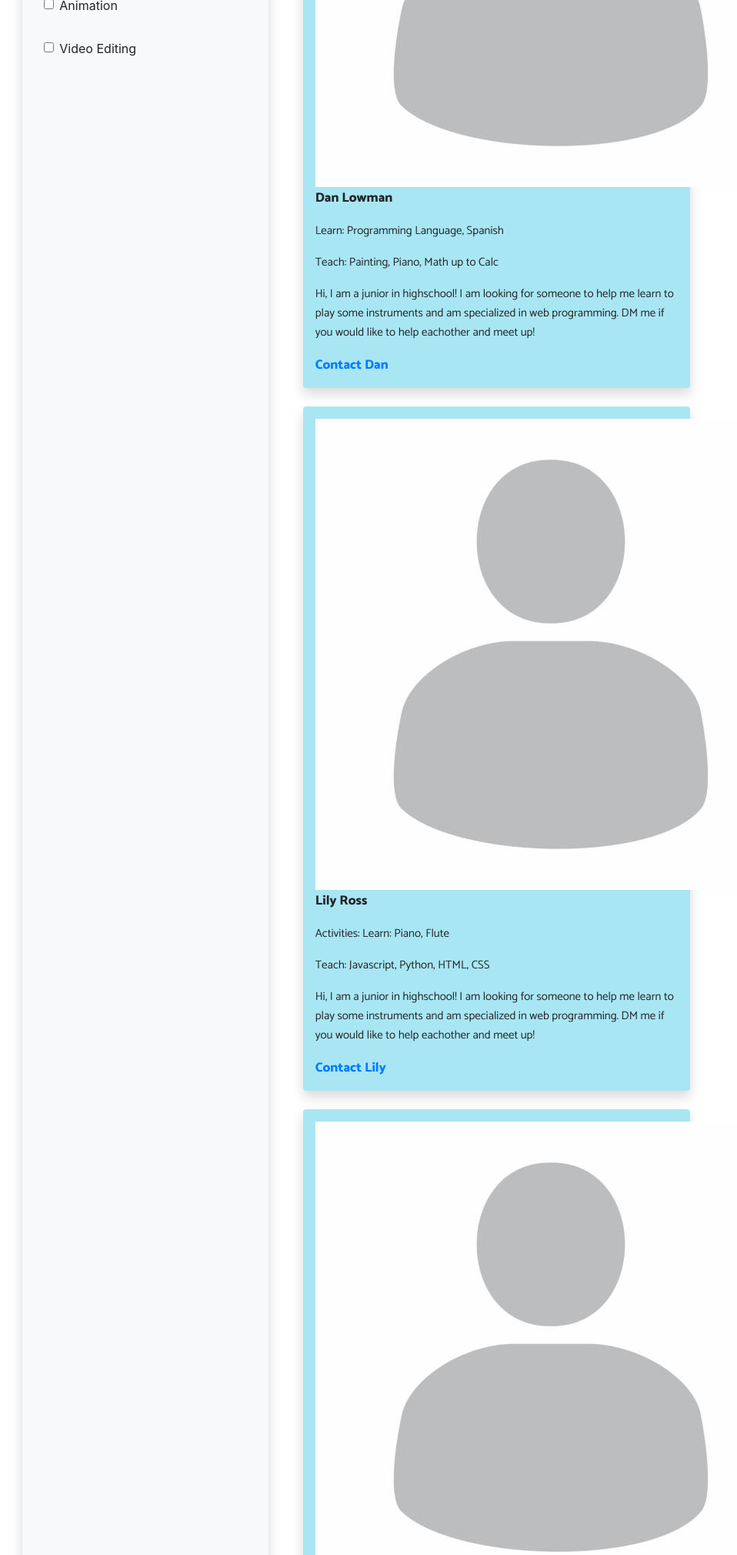
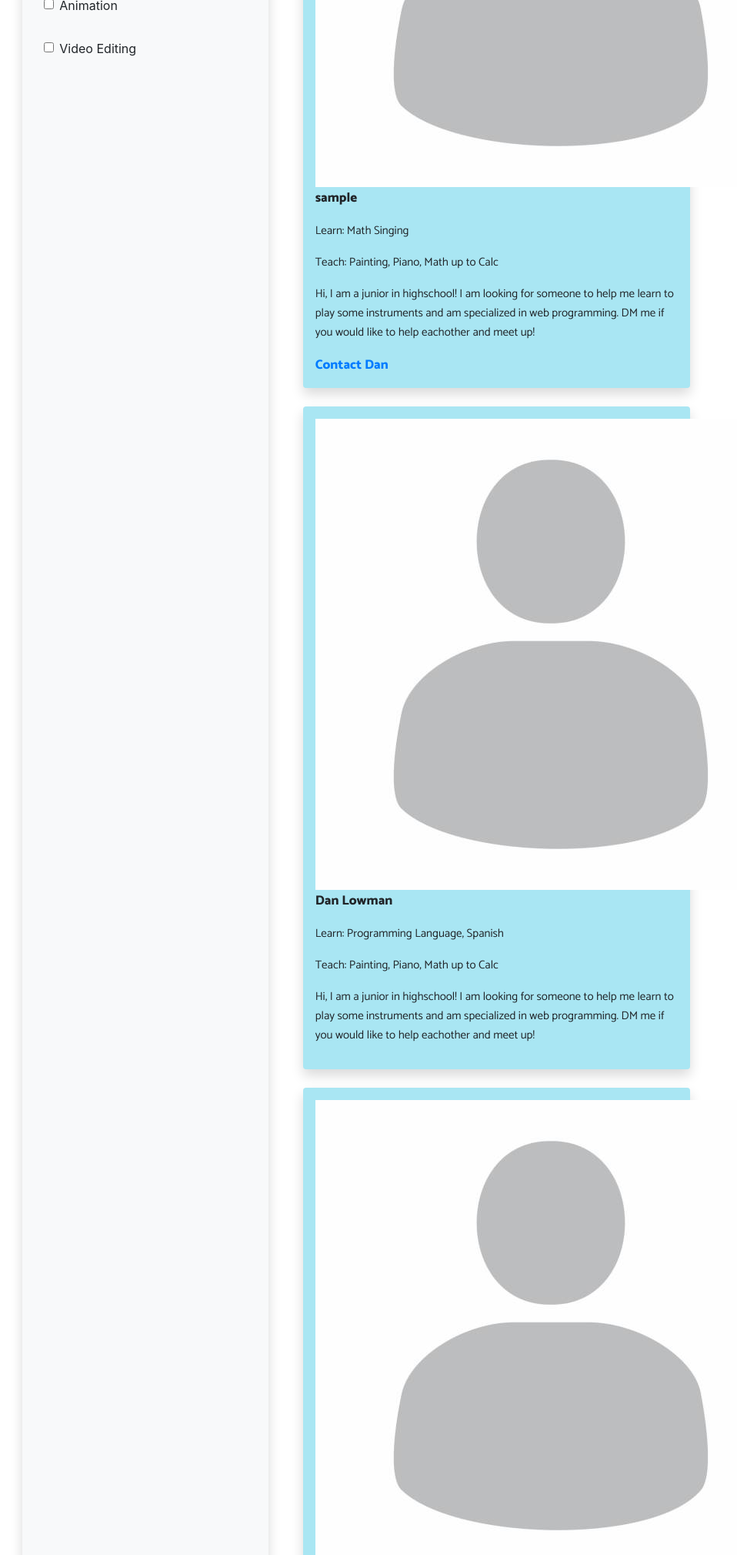
Before and after one commit to ViktorBash/ElevateTogether, a Django app: template mysite/templates/home.html in a window 1280 px wide. Shown: the part 589-2609 px from the top of the page at 77% size, without its empty margins (0-958 px from the left). Run offline with Django 3.2, Linux system fonts and the light colour scheme; the template is opened without the code that fills it: values that come from a table or form of the project are taken from there, others are empty; a user stored in the database is signed in; tables that the repository leaves empty hold one stand-in row (values such as "Sample post"); parts of the project's set-up code (start-up, migrations or seed data) failed here and were passed over; some libraries are stand-ins or nearby versions.

Commit message:
Chnaged home page to use for loop to display profiles

```diff
--- a/mysite/templates/home.html
+++ b/mysite/templates/home.html
@@ -63,6 +63,29 @@
       <a href="{% url 'signup' %}" type="button" class=" col m-2 button-custom btn shadow p-3 pl-4 pr-4rounded align-center my-auto m2 text-dark">Learn</a>
       <a href="{% url 'signup' %}" type="button" class="col m-2 button-custom btn shadow p-3 pl-4 pr-4rounded align-center my-auto m2 text-dark">Teach</a>
   </div>
+  {% for profile in profiles %}
+  <div class=" shadow p-3 pb-1 rounded lightblue-custom mx-auto mt-4">
+    <div class="row">
+      <div class="col">
+        <img src="placeholder.jpeg" alt="profile" >
+      </div>
+      <div class="col profile-card">
+        <p class="message">{{ profile.user.username }}</p>
+        <p class="date">Learn:
+        {% if profile.learn_math is True %}
+        Math
+        {% endif %}
+        {% if profile.learn_singing is True %}
+        Singing
+        {% endif %}
+        </p>
+        <p class="date">Teach: Painting, Piano, Math up to Calc</p>
+      </div>
+    </div>
+    <p class="date">Hi, I am a junior in highschool! I am looking for someone to help me learn to play some instruments and am specialized in web programming. DM me if you would like to help eachother and meet up! </p>
+    <a href="{% url 'create_chat_by_student' user_uuid=profile.link %}" class="message text-primary h3">Contact Dan</a>
+  </div>
+  {% endfor %}
   <div class=" shadow p-3 pb-1 rounded lightblue-custom mx-auto mt-4">
     <div class="row">
       <div class="col">
@@ -75,7 +98,7 @@
       </div>
     </div>
     <p class="date">Hi, I am a junior in highschool! I am looking for someone to help me learn to play some instruments and am specialized in web programming. DM me if you would like to help eachother and meet up! </p>
-    <a href="{% url 'create_chat_by_student' %}" class="message text-primary h3">Contact Dan</a>
+    {% comment %} <a href="{% url 'create_chat_by_student'  %}" class="message text-primary h3">Contact Dan</a> {% endcomment %}
   </div>
   <div class=" shadow p-3 pb-1 rounded lightblue-custom mx-auto mt-4">
     <div class="row">
@@ -118,9 +141,5 @@
   </div>
 </div>
 
-
-
 {% endif %}
-
-
 {% endblock %}
```
